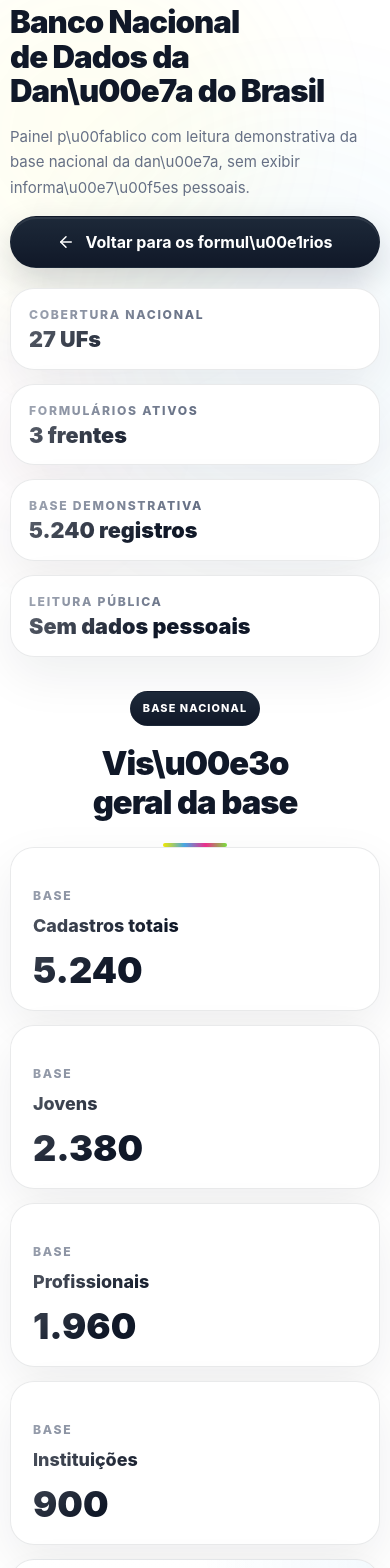
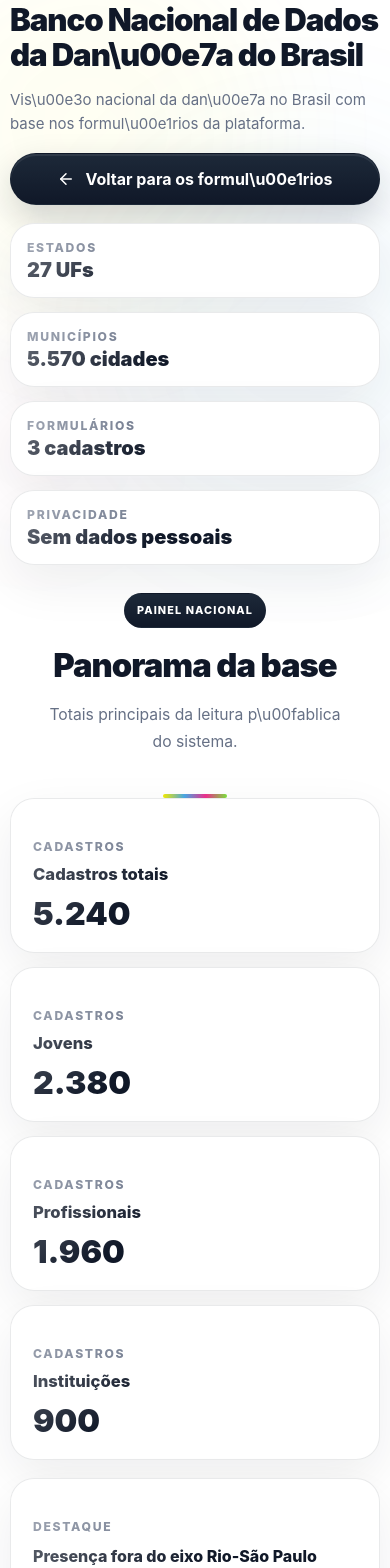
Before and after one commit to abcaa-ong/sibradanca-frontend, a React (Vite) app: page /estatisticas in a window 390 px wide. Shown: the part 140-1708 px from the top of the page. Built offline with nearby package versions, Linux system fonts and the light colour scheme; no server answers.

Commit message:
refactor: rebuild public statistics dashboard

```diff
--- a/src/components/ChartPanel.tsx
+++ b/src/components/ChartPanel.tsx
@@ -55,7 +55,7 @@ function resolveTooltipLabel(
     return item.name
   }
 
-  return 'Registro'
+  return 'Cadastro'
 }
 
 export function ChartPanel({
@@ -87,7 +87,7 @@ export function ChartPanel({
     return (
       <div className="statistics-tooltip">
         <strong>{String(resolvedLabel)}</strong>
-        <span>{formatNumber(value)} registros</span>
+        <span>{formatNumber(value)} cadastros</span>
       </div>
     )
   }
--- a/src/css/statistics-page.css
+++ b/src/css/statistics-page.css
@@ -1,5 +1,5 @@
 /* ============================================================
-   STATISTICS PAGE — LAYOUT
+   STATISTICS PAGE
    ============================================================ */
 .statistics-page {
   margin-top: 70px;
@@ -7,29 +7,29 @@
 }
 
 .statistics-page .section-space {
-  padding: 16px 0 28px;
+  padding: 14px 0 24px;
 }
 
 .statistics-hero.section-space {
-  padding-top: 22px;
-  padding-bottom: 18px;
+  padding-top: 20px;
+  padding-bottom: 14px;
 }
 
 .statistics-hero-copy h1 {
   margin: 18px 0 0;
-  font-size: clamp(2.25rem, 4vw, 3.45rem);
-  line-height: 1.08;
-  letter-spacing: -0.03em;
+  font-size: clamp(2.3rem, 4vw, 3.5rem);
+  line-height: 1.06;
+  letter-spacing: -0.035em;
   font-weight: 900;
   max-inline-size: 12ch;
   text-wrap: balance;
 }
 
 .statistics-hero-description {
-  max-width: 42ch;
+  max-width: 38ch;
   margin: 16px 0 0;
-  font-size: 1rem;
-  line-height: 1.68;
+  font-size: 0.98rem;
+  line-height: 1.62;
   color: var(--muted);
 }
 
@@ -44,14 +44,14 @@
   display: grid;
   grid-template-columns: repeat(4, minmax(0, 1fr));
   gap: 14px;
-  margin-top: 20px;
+  margin-top: 18px;
 }
 
 .statistics-status-card {
-  min-height: 102px;
-  padding: 18px;
+  min-height: 94px;
+  padding: 16px;
   display: grid;
-  gap: 6px;
+  gap: 5px;
   align-content: start;
 }
 
@@ -60,104 +60,13 @@
 }
 
 .statistics-status-value {
-  font-size: 1.35rem;
+  font-size: 1.25rem;
   line-height: 1.05;
   font-weight: 900;
 }
 
-.statistics-status-detail {
-  margin: 0;
-  color: var(--muted);
-  line-height: 1.5;
-  font-size: 0.9rem;
-}
-
-.statistics-note-grid {
-  display: grid;
-  grid-template-columns: repeat(3, minmax(0, 1fr));
-  gap: 18px;
-  margin-top: 30px;
-}
-
-.statistics-note-card {
-  min-height: 100%;
-}
-
-.statistics-note-card h3 {
-  margin: 18px 0 0;
-  font-size: 1.14rem;
-  line-height: 1.35;
-}
-
-.statistics-note-card p {
-  margin: 14px 0 0;
-  color: var(--muted);
-  line-height: 1.75;
-}
-
-.statistics-note-icon {
-  background: linear-gradient(180deg, rgba(72, 169, 230, 0.22), rgba(72, 169, 230, 0.08));
-}
-
-.statistics-toolbar {
-  margin-top: 28px;
-  display: grid;
-  gap: 20px;
-}
-
-.statistics-filters {
-  display: grid;
-  grid-template-columns: repeat(3, minmax(0, 1fr));
-  gap: 16px;
-}
-
-.access-field {
-  display: flex;
-  flex-direction: column;
-  gap: 8px;
-}
-
-.access-field span {
-  font-size: 0.92rem;
-  font-weight: 700;
-  color: #344054;
-}
-
-.access-field select {
-  width: 100%;
-  min-height: 48px;
-  padding: 12px 14px;
-  border-radius: 16px;
-  border: 1px solid rgba(16, 24, 40, 0.12);
-  background: rgba(255, 255, 255, 0.9);
-  color: var(--text);
-  outline: none;
-  transition: border-color 0.25s ease, box-shadow 0.25s ease, transform 0.25s ease;
-}
-
-.access-field select:focus {
-  border-color: rgba(72, 169, 230, 0.95);
-  box-shadow: 0 0 0 4px rgba(72, 169, 230, 0.12);
-}
-
-.statistics-export-actions {
-  display: flex;
-  flex-wrap: wrap;
-  gap: 12px;
-}
-
-.statistics-section-title {
-  margin-bottom: 28px;
-  text-align: left;
-}
-
-.statistics-section-title::after {
-  margin-left: 0;
-}
-
 .statistics-kpi-grid {
   display: grid;
-  grid-template-columns: repeat(1, minmax(0, 1fr));
   gap: 14px;
 }
 
@@ -166,192 +75,55 @@
 }
 
 .statistics-kpi-card {
-  min-height: 136px;
+  min-height: 128px;
   display: flex;
   flex-direction: column;
   justify-content: center;
 }
 
 .statistics-kpi-title {
-  margin: 12px 0 0;
-  font-size: 1.12rem;
+  margin: 10px 0 0;
+  font-size: 1.04rem;
   font-weight: 800;
 }
 
 .statistics-kpi-value {
-  margin-top: 16px;
-  font-size: clamp(2.25rem, 4vw, 3.2rem);
+  margin-top: 14px;
+  font-size: clamp(2rem, 3.4vw, 2.9rem);
   line-height: 1;
   font-weight: 900;
+}
+
+.statistics-metric-grid {
+  display: grid;
+  grid-template-columns: repeat(4, minmax(0, 1fr));
+  gap: 18px;
+  margin-top: 18px;
+}
+
+.statistics-metric-card {
+  min-height: 186px;
+}
+
+.statistics-metric-title {
+  margin: 12px 0 0;
+  font-size: 1rem;
+  line-height: 1.35;
+  font-weight: 800;
+}
+
+.statistics-metric-value {
+  display: block;
+  margin-top: 14px;
+  font-size: 2rem;
+  font-weight: 900;
+  line-height: 1;
 }
 
 .statistics-chart-grid {
   display: grid;
   gap: 16px;
-  margin-top: 14px;
-}
-
-.statistics-compact-stage {
-  margin-top: 14px;
-}
-
-.statistics-compact-panel {
-  min-height: auto;
-}
-
-.statistics-compact-title {
-  margin: 0;
-  font-size: 1rem;
-  font-weight: 800;
-}
-
-.statistics-compact-grid {
-  display: grid;
-  grid-template-columns: repeat(3, minmax(0, 1fr));
-  gap: 12px;
-  margin-top: 16px;
-}
-
-.statistics-compact-item {
-  display: grid;
-  grid-template-rows: 1fr auto;
-  gap: 10px;
-  padding: 15px 14px;
-  border-radius: 18px;
-  background: rgba(248, 250, 252, 0.92);
-  border: 1px solid rgba(16, 24, 40, 0.08);
-  align-content: space-between;
-  min-height: 122px;
-}
-
-.statistics-compact-item span {
-  color: var(--muted);
-  font-size: 0.9rem;
-  line-height: 1.4;
-  min-height: 2.6em;
-}
-
-.statistics-compact-item strong {
-  font-size: 1.4rem;
-  line-height: 1;
-  font-weight: 900;
-}
-
-.statistics-source-grid {
-  display: grid;
-  grid-template-columns: repeat(3, minmax(0, 1fr));
-  gap: 18px;
-  margin-top: 24px;
-}
-
-.statistics-source-grid-topics {
   margin-top: 18px;
-}
-
-.statistics-source-card h3 {
-  margin: 12px 0 0;
-  font-size: 1.2rem;
-  line-height: 1.3;
-  font-weight: 800;
-}
-
-.statistics-source-card p {
-  margin: 14px 0 0;
-  color: var(--muted);
-  line-height: 1.75;
-}
-
-.statistics-source-tags {
-  display: flex;
-  flex-wrap: wrap;
-  gap: 10px;
-  margin-top: 18px;
-}
-
-.statistics-source-tag {
-  display: inline-flex;
-  align-items: center;
-  justify-content: center;
-  padding: 8px 12px;
-  border-radius: 999px;
-  border: 1px solid rgba(16, 24, 40, 0.08);
-  background: rgba(248, 250, 252, 0.9);
-  font-size: 0.8rem;
-  font-weight: 700;
-  color: #344054;
-}
-
-.statistics-region-summary {
-  display: grid;
-  grid-template-columns: repeat(auto-fit, minmax(190px, 1fr));
-  gap: 18px;
-  margin-top: 24px;
-}
-
-.statistics-region-card {
-  min-height: 100%;
-  display: flex;
-  flex-direction: column;
-}
-
-.statistics-region-card h3 {
-  margin: 14px 0 0;
-  font-size: 1.15rem;
-  line-height: 1.25;
-  font-weight: 800;
-}
-
-.statistics-region-card strong {
-  display: block;
-  margin-top: 14px;
-  font-size: 2rem;
-  line-height: 1;
-  font-weight: 900;
-}
-
-.statistics-region-card p {
-  margin: 14px 0 0;
-  color: var(--muted);
-  line-height: 1.7;
-}
-
-.statistics-city-stage {
-  align-items: start;
-}
-
-.statistics-city-summary {
-  display: grid;
-  grid-template-columns: repeat(auto-fit, minmax(180px, 1fr));
-  gap: 18px;
-  margin-top: 24px;
-}
-
-.statistics-city-card {
-  display: flex;
-  flex-direction: column;
-  min-height: 100%;
-}
-
-.statistics-city-card h3 {
-  margin: 14px 0 0;
-  font-size: 1.05rem;
-  line-height: 1.3;
-  font-weight: 800;
-}
-
-.statistics-city-card strong {
-  display: block;
-  margin-top: 12px;
-  font-size: 1.8rem;
-  line-height: 1;
-  font-weight: 900;
-}
-
-.statistics-city-card p {
-  margin: 14px 0 0;
-  color: var(--muted);
-  line-height: 1.7;
-  overflow-wrap: anywhere;
 }
 
 .statistics-chart-grid.two-columns {
@@ -363,7 +135,7 @@
 }
 
 .statistics-chart-panel {
-  min-height: 360px;
+  min-height: 345px;
 }
 
 .statistics-tooltip {
@@ -388,7 +160,7 @@
 .statistics-chart-summary {
   display: grid;
   gap: 10px;
-  margin-top: 14px;
+  margin-top: 12px;
 }
 
 .statistics-chart-summary-row {
@@ -410,83 +182,51 @@
   font-size: 0.94rem;
 }
 
-.statistics-metric-grid {
-  display: grid;
-  grid-template-columns: repeat(4, minmax(0, 1fr));
-  gap: 18px;
-  margin-top: 30px;
+.statistics-compact-panel {
+  min-height: auto;
 }
 
-.statistics-metric-card {
-  min-height: 210px;
-}
-
-.statistics-metric-title {
-  margin: 14px 0 0;
-  font-size: 1.1rem;
-  line-height: 1.4;
+.statistics-compact-title {
+  margin: 0;
+  font-size: 1rem;
   font-weight: 800;
 }
 
-.statistics-metric-value {
-  display: block;
-  margin-top: 16px;
-  font-size: 2.4rem;
-  font-weight: 900;
-  line-height: 1;
+.statistics-compact-grid {
+  display: grid;
+  grid-template-columns: repeat(3, minmax(0, 1fr));
+  gap: 12px;
+  margin-top: 14px;
 }
 
-.statistics-footer-note {
-  margin-top: 28px;
-  color: var(--muted);
-  font-size: 0.95rem;
-  text-align: center;
+.statistics-compact-item {
+  display: grid;
+  grid-template-rows: 1fr auto;
+  gap: 10px;
+  padding: 14px 13px;
+  border-radius: 18px;
+  background: rgba(248, 250, 252, 0.92);
+  border: 1px solid rgba(16, 24, 40, 0.08);
+  align-content: space-between;
+  min-height: 110px;
 }
 
-.statistics-callout {
-  display: flex;
+.statistics-compact-item span {
+  color: var(--muted);
+  font-size: 0.88rem;
+  line-height: 1.35;
+  min-height: 2.4em;
 }
 
-.statistics-callout-card {
-  display: flex;
-  flex-direction: column;
-  justify-content: center;
-  min-height: 100%;
-  background: linear-gradient(180deg, rgba(72, 169, 230, 0.06), rgba(255, 255, 255, 0.98));
-}
-
-.statistics-callout-card h3 {
-  margin: 14px 0 0;
-  font-size: clamp(1.35rem, 2vw, 1.8rem);
-  line-height: 1.2;
+.statistics-compact-item strong {
+  font-size: 1.4rem;
+  line-height: 1;
   font-weight: 900;
-}
-
-.statistics-callout-card p {
-  margin: 16px 0 0;
-  color: var(--muted);
-  line-height: 1.8;
 }
 
 @media (max-width: 1280px) {
   .statistics-status-strip,
-  .statistics-note-grid,
-  .statistics-kpi-grid--four {
-    grid-template-columns: repeat(2, minmax(0, 1fr));
-  }
-
-  .statistics-region-summary {
-    grid-template-columns: repeat(3, minmax(0, 1fr));
-  }
-
-  .statistics-city-summary {
-    grid-template-columns: repeat(3, minmax(0, 1fr));
-  }
-
-  .statistics-source-grid {
-    grid-template-columns: repeat(2, minmax(0, 1fr));
-  }
-
+  .statistics-kpi-grid--four,
   .statistics-metric-grid {
     grid-template-columns: repeat(2, minmax(0, 1fr));
   }
@@ -496,22 +236,15 @@
   }
 }
 
-/* ============================================================
-   STATISTICS PAGE — RESPONSIVE
-   ============================================================ */
 @media (max-width: 1100px) {
   .statistics-status-strip,
-  .statistics-note-grid,
   .statistics-kpi-grid--four,
   .statistics-chart-grid.two-columns,
-  .statistics-metric-grid,
-  .statistics-filters {
+  .statistics-metric-grid {
     grid-template-columns: repeat(2, minmax(0, 1fr));
   }
 
-  .statistics-chart-grid.three-columns,
-  .statistics-region-summary,
-  .statistics-city-summary {
+  .statistics-chart-grid.three-columns {
     grid-template-columns: repeat(2, minmax(0, 1fr));
   }
 
@@ -527,15 +260,10 @@
 
 @media (max-width: 860px) {
   .statistics-status-strip,
-  .statistics-note-grid,
   .statistics-kpi-grid--four,
-  .statistics-region-summary,
-  .statistics-city-summary,
   .statistics-chart-grid.two-columns,
   .statistics-chart-grid.three-columns,
   .statistics-metric-grid,
-  .statistics-source-grid,
-  .statistics-filters,
   .statistics-compact-grid {
     grid-template-columns: 1fr;
   }
@@ -556,15 +284,6 @@
     min-height: auto;
   }
 
-  .statistics-export-actions {
-    flex-direction: column;
-  }
-
-  .statistics-export-actions .btn {
-    width: 100%;
-    justify-content: center;
-  }
-
   .statistics-hero-actions .btn {
     width: 100%;
   }
--- a/src/pages/StatisticsPage.tsx
+++ b/src/pages/StatisticsPage.tsx
@@ -5,6 +5,7 @@ import { Link } from 'react-router-dom'
 import logo from '../assets/logo-sibradanca.png'
 import { Badge } from '../components/Badge'
 import { ChartPanel } from '../components/ChartPanel'
+import { MetricCard } from '../components/MetricCard'
 import { SectionTitle } from '../components/SectionTitle'
 
 type ChartItem = {
@@ -30,10 +31,33 @@ const overviewCards: OverviewCard[] = [
 ]
 
 const statusCards: StatusCard[] = [
-  { label: 'Cobertura nacional', value: '27 UFs' },
-  { label: 'Formul\u00e1rios ativos', value: '3 frentes' },
-  { label: 'Base demonstrativa', value: '5.240 registros' },
-  { label: 'Leitura p\u00fablica', value: 'Sem dados pessoais' },
+  { label: 'Estados', value: '27 UFs' },
+  { label: 'Munic\u00edpios', value: '5.570 cidades' },
+  { label: 'Formul\u00e1rios', value: '3 cadastros' },
+  { label: 'Privacidade', value: 'Sem dados pessoais' },
+]
+
+const headlineCards = [
+  {
+    label: 'Presen\u00e7a fora do eixo Rio-S\u00e3o Paulo',
+    percent: '72%',
+    detail: 'A base se espalha por todas as regi\u00f5es e refor\u00e7a a presen\u00e7a nacional da dan\u00e7a.',
+  },
+  {
+    label: 'Forma\u00e7\u00e3o em destaque',
+    percent: '68%',
+    detail: 'Cursos, aulas e processos de aprendizagem aparecem em toda a leitura da base.',
+  },
+  {
+    label: 'Institui\u00e7\u00f5es com atua\u00e7\u00e3o cont\u00ednua',
+    percent: '61%',
+    detail: 'Escolas, grupos, projetos e companhias mant\u00eam atividade recorrente ao longo do ano.',
+  },
+  {
+    label: 'Modalidades mais citadas',
+    percent: 'Ballet e urbanas',
+    detail: 'As duas frentes lideram a leitura p\u00fablica atual e puxam a movimenta\u00e7\u00e3o da base.',
+  },
 ]
 
 const profileDistribution: ChartItem[] = [
@@ -192,8 +216,7 @@ export default function StatisticsPage() {
               <Badge dark>Estat\u00edsticas nacionais</Badge>
               <h1>Banco Nacional de Dados da Dan\u00e7a do Brasil</h1>
               <p className="statistics-hero-description">
-                Painel p\u00fablico com leitura demonstrativa da base nacional da dan\u00e7a, sem exibir
-                informa\u00e7\u00f5es pessoais.
+                Vis\u00e3o nacional da dan\u00e7a no Brasil com base nos formul\u00e1rios da plataforma.
               </p>
             </div>
 
@@ -217,15 +240,31 @@ export default function StatisticsPage() {
 
         <section className="section-space">
           <div className="container">
-            <SectionTitle badge="Base nacional" title="Vis\u00e3o geral da base" />
+            <SectionTitle
+              badge="Painel nacional"
+              title="Panorama da base"
+              description="Totais principais da leitura p\u00fablica do sistema."
+            />
 
             <div className="statistics-kpi-grid statistics-kpi-grid--four">
               {overviewCards.map((item) => (
                 <article key={item.label} className="card statistics-kpi-card">
-                  <span className="eyebrow">Base</span>
+                  <span className="eyebrow">Cadastros</span>
                   <h3 className="statistics-kpi-title">{item.label}</h3>
                   <strong className="statistics-kpi-value">{item.value}</strong>
                 </article>
+              ))}
+            </div>
+
+            <div className="statistics-metric-grid">
+              {headlineCards.map((item) => (
+                <MetricCard
+                  key={item.label}
+                  label={item.label}
+                  percent={item.percent}
+                  detail={item.detail}
+                  eyebrowLabel="Destaque"
+                />
               ))}
             </div>
 
@@ -248,7 +287,11 @@ export default function StatisticsPage() {
 
         <section className="section-space">
           <div className="container">
-            <SectionTitle badge="Territ\u00f3rio" title="Presen\u00e7a da dan\u00e7a no Brasil" />
+            <SectionTitle
+              badge="Territ\u00f3rio"
+              title="Presen\u00e7a da dan\u00e7a no pa\u00eds"
+              description="Estados e cidades com maior movimenta\u00e7\u00e3o na leitura atual."
+            />
 
             <div className="statistics-chart-grid two-columns">
               <ChartPanel
@@ -281,7 +324,11 @@ export default function StatisticsPage() {
 
         <section className="section-space">
           <div className="container">
-            <SectionTitle badge="Perfis da base" title="Quem aparece nesta leitura" />
+            <SectionTitle
+              badge="Perfis e modalidades"
+              title="Quem aparece nesta leitura"
+              description="Faixa et\u00e1ria, g\u00eanero e modalidades mais presentes na base."
+            />
 
             <div className="statistics-chart-grid three-columns">
               <ChartPanel
@@ -310,7 +357,11 @@ export default function StatisticsPage() {
 
         <section className="section-space">
           <div className="container">
-            <SectionTitle badge="Estrutura da dan\u00e7a" title="Forma\u00e7\u00e3o, interesses e institui\u00e7\u00f5es" />
+            <SectionTitle
+              badge="Forma\u00e7\u00e3o e estrutura"
+              title="Percursos, temas e institui\u00e7\u00f5es"
+              description="Uma leitura das trajet\u00f3rias, interesses e organiza\u00e7\u00e3o da base."
+            />
 
             <div className="statistics-chart-grid three-columns">
               <ChartPanel
```
